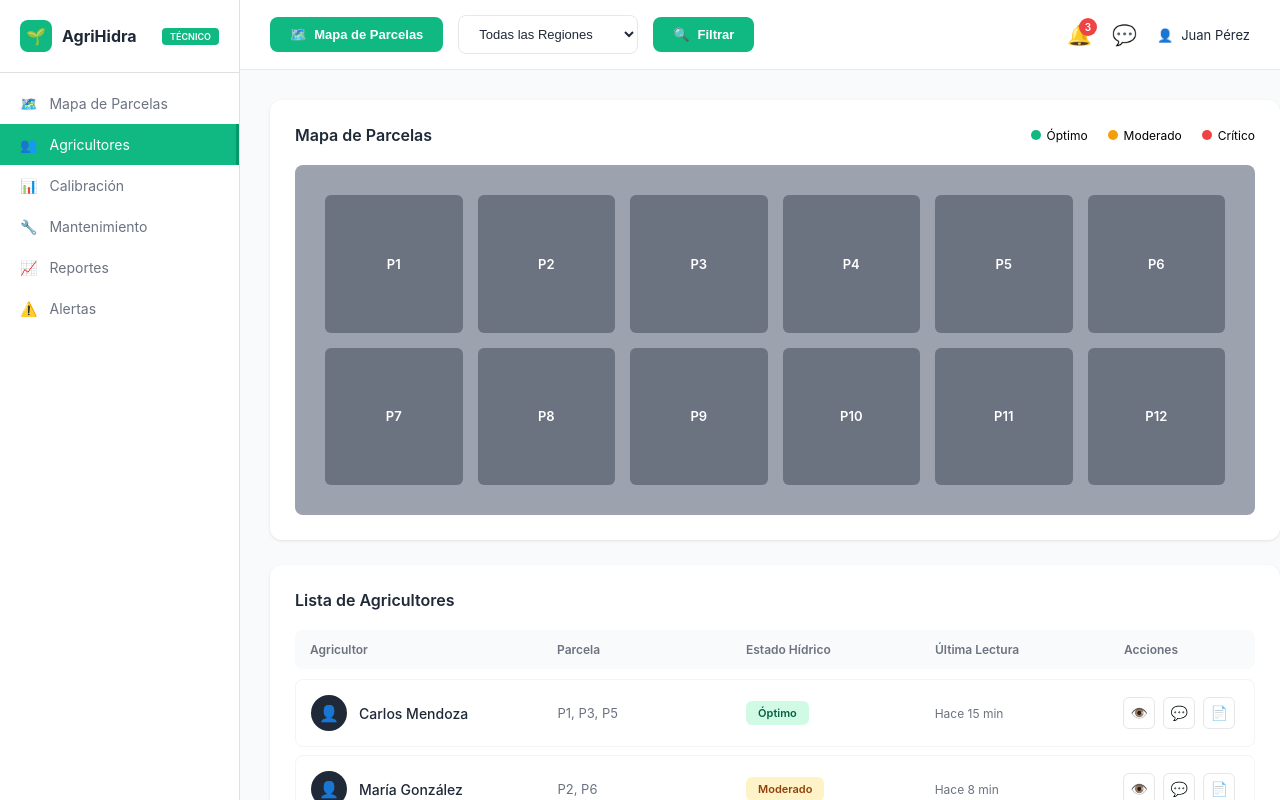
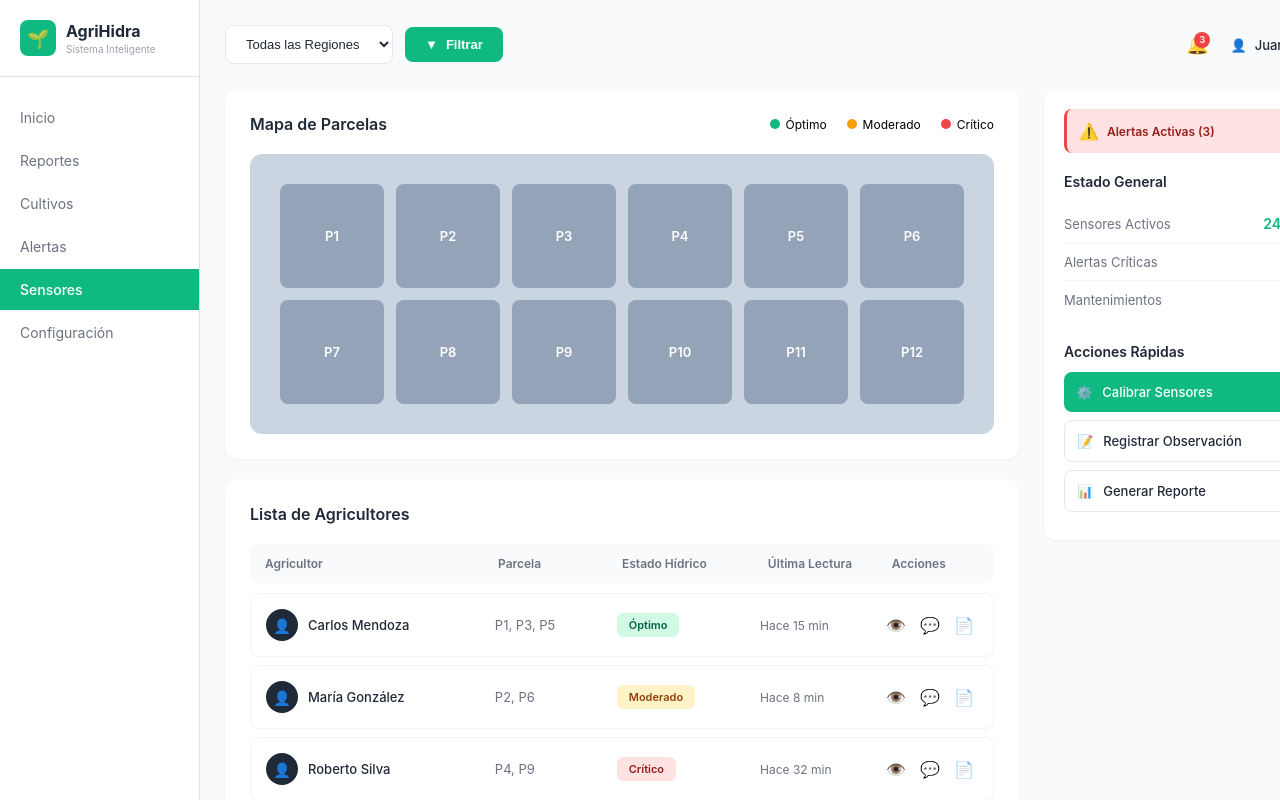
Before and after one commit to Deiko-138/Trabajo_Grupal_IHC, a website: page pagina5.html in a window 1280 px wide. Drawn offline with Linux system fonts and the light colour scheme.

Commit message:
Update pagina5.html

```diff
--- a/pagina5.html
+++ b/pagina5.html
@@ -20,24 +20,26 @@
       }
 
       .sidebar {
-        width: 240px;
+        width: 200px;
         background: white;
         border-right: 1px solid #e0e0e0;
         display: flex;
         flex-direction: column;
+        padding: 20px 0;
       }
 
       .logo {
-        padding: 20px;
+        padding: 0 20px 20px 20px;
         display: flex;
         align-items: center;
         gap: 10px;
         border-bottom: 1px solid #e0e0e0;
+        margin-bottom: 10px;
       }
 
       .logo-icon {
-        width: 32px;
-        height: 32px;
+        width: 36px;
+        height: 36px;
         background: #10b981;
         border-radius: 8px;
         display: flex;
@@ -45,26 +47,18 @@
         justify-content: center;
         color: white;
         font-weight: bold;
+        font-size: 18px;
       }
 
       .logo-text h3 {
         font-size: 16px;
         color: #1f2937;
+        margin-bottom: 2px;
       }
 
       .logo-text p {
-        font-size: 11px;
-        color: #6b7280;
-      }
-
-      .logo-badge {
-        background: #10b981;
-        color: white;
-        padding: 3px 8px;
-        border-radius: 4px;
-        font-size: 9px;
-        font-weight: 600;
-        margin-left: auto;
+        font-size: 10px;
+        color: #9ca3af;
       }
 
       .menu {
@@ -74,13 +68,11 @@
 
       .menu-item {
         padding: 12px 20px;
-        display: flex;
-        align-items: center;
-        gap: 12px;
         color: #6b7280;
         cursor: pointer;
         transition: all 0.2s;
         font-size: 14px;
+        margin-bottom: 2px;
       }
 
       .menu-item:hover {
@@ -91,47 +83,32 @@
       .menu-item.active {
         background: #10b981;
         color: white;
-        border-right: 3px solid #059669;
+        font-weight: 500;
       }
 
       .main-content {
         flex: 1;
         overflow-y: auto;
         background: #f9fafb;
+        display: flex;
       }
 
-      .header {
-        background: white;
-        padding: 15px 30px;
-        border-bottom: 1px solid #e5e7eb;
+      .content-wrapper {
+        flex: 1;
+        padding: 25px;
+      }
+
+      .header-bar {
         display: flex;
         justify-content: space-between;
         align-items: center;
+        margin-bottom: 25px;
       }
 
       .header-left {
         display: flex;
         align-items: center;
-        gap: 15px;
-      }
-
-      .btn-map {
-        background: #10b981;
-        color: white;
-        padding: 10px 20px;
-        border-radius: 8px;
-        border: none;
-        font-size: 13px;
-        font-weight: 600;
-        cursor: pointer;
-        display: flex;
-        align-items: center;
-        gap: 8px;
-        transition: all 0.2s;
-      }
-
-      .btn-map:hover {
-        background: #059669;
+        gap: 12px;
       }
 
       .filter-dropdown {
@@ -142,7 +119,7 @@
         color: #1f2937;
         background: white;
         cursor: pointer;
-        min-width: 180px;
+        min-width: 150px;
       }
 
       .btn-filter {
@@ -159,34 +136,49 @@
         gap: 8px;
       }
 
+      .btn-filter:hover {
+        background: #059669;
+      }
+
       .header-right {
         display: flex;
         align-items: center;
-        gap: 20px;
+        gap: 15px;
       }
 
       .notifications {
         position: relative;
         cursor: pointer;
+        width: 36px;
+        height: 36px;
+        display: flex;
+        align-items: center;
+        justify-content: center;
+        border-radius: 8px;
+        transition: background 0.2s;
+      }
+
+      .notifications:hover {
+        background: #f3f4f6;
       }
 
       .notification-icon {
-        font-size: 20px;
+        font-size: 18px;
       }
 
       .notification-badge {
         position: absolute;
-        top: -5px;
-        right: -5px;
+        top: 5px;
+        right: 5px;
         background: #ef4444;
         color: white;
         border-radius: 50%;
-        width: 18px;
-        height: 18px;
+        width: 16px;
+        height: 16px;
         display: flex;
         align-items: center;
         justify-content: center;
-        font-size: 10px;
+        font-size: 9px;
         font-weight: 600;
       }
 
@@ -196,15 +188,12 @@
         gap: 8px;
         font-size: 13px;
         color: #1f2937;
-      }
-
-      .content {
-        padding: 30px;
+        font-weight: 500;
       }
 
       .content-grid {
         display: grid;
-        grid-template-columns: 1fr 350px;
+        grid-template-columns: 1fr 280px;
         gap: 25px;
       }
 
@@ -212,7 +201,8 @@
         background: white;
         padding: 25px;
         border-radius: 12px;
-        box-shadow: 0 1px 3px rgba(0, 0, 0, 0.1);
+        box-shadow: 0 1px 3px rgba(0, 0, 0, 0.05);
+        margin-bottom: 20px;
       }
 
       .section-header {
@@ -257,18 +247,18 @@
       }
 
       .map-container {
-        background: #9ca3af;
-        border-radius: 8px;
+        background: #cbd5e1;
+        border-radius: 12px;
         padding: 30px;
         display: grid;
         grid-template-columns: repeat(6, 1fr);
-        gap: 15px;
-        min-height: 350px;
+        gap: 12px;
+        min-height: 280px;
       }
 
       .parcel {
-        background: #6b7280;
-        border-radius: 6px;
+        background: #94a3b8;
+        border-radius: 8px;
         display: flex;
         align-items: center;
         justify-content: center;
@@ -282,15 +272,14 @@
 
       .parcel:hover {
         transform: scale(1.05);
-        box-shadow: 0 4px 6px rgba(0, 0, 0, 0.2);
+        box-shadow: 0 4px 6px rgba(0, 0, 0, 0.15);
       }
 
       .farmers-section {
         background: white;
         padding: 25px;
         border-radius: 12px;
-        box-shadow: 0 1px 3px rgba(0, 0, 0, 0.1);
-        margin-top: 25px;
+        box-shadow: 0 1px 3px rgba(0, 0, 0, 0.05);
       }
 
       .farmers-table {
@@ -300,7 +289,7 @@
 
       .table-header {
         display: grid;
-        grid-template-columns: 2fr 1.5fr 1.5fr 1.5fr 1fr;
+        grid-template-columns: 2fr 1fr 1.2fr 1fr 0.8fr;
         gap: 15px;
         padding: 12px 15px;
         background: #f9fafb;
@@ -313,7 +302,7 @@
 
       .table-row {
         display: grid;
-        grid-template-columns: 2fr 1.5fr 1.5fr 1.5fr 1fr;
+        grid-template-columns: 2fr 1fr 1.2fr 1fr 0.8fr;
         gap: 15px;
         padding: 15px;
         background: white;
@@ -332,23 +321,23 @@
       .farmer-info {
         display: flex;
         align-items: center;
-        gap: 12px;
+        gap: 10px;
       }
 
       .farmer-avatar {
-        width: 36px;
-        height: 36px;
+        width: 32px;
+        height: 32px;
         background: #1f2937;
         border-radius: 50%;
         display: flex;
         align-items: center;
         justify-content: center;
         color: white;
-        font-size: 16px;
+        font-size: 14px;
       }
 
       .farmer-name {
-        font-size: 14px;
+        font-size: 13px;
         font-weight: 500;
         color: #1f2937;
       }
@@ -388,37 +377,56 @@
 
       .actions {
         display: flex;
-        gap: 8px;
+        gap: 6px;
       }
 
       .action-btn {
-        width: 32px;
-        height: 32px;
+        width: 28px;
+        height: 28px;
         border-radius: 6px;
-        border: 1px solid #e5e7eb;
-        background: white;
+        border: none;
+        background: transparent;
         display: flex;
         align-items: center;
         justify-content: center;
         cursor: pointer;
         transition: all 0.2s;
-        font-size: 14px;
+        font-size: 16px;
+        color: #6b7280;
       }
 
       .action-btn:hover {
-        background: #f9fafb;
-        border-color: #10b981;
+        background: #f3f4f6;
+        color: #1f2937;
       }
 
       .sidebar-right {
         background: white;
-        padding: 25px;
+        padding: 20px;
         border-radius: 12px;
-        box-shadow: 0 1px 3px rgba(0, 0, 0, 0.1);
+        box-shadow: 0 1px 3px rgba(0, 0, 0, 0.05);
+        height: fit-content;
+      }
+
+      .alert-banner-right {
+        background: #fee2e2;
+        padding: 12px;
+        border-radius: 8px;
+        border-left: 3px solid #ef4444;
+        margin-bottom: 20px;
+        display: flex;
+        align-items: center;
+        gap: 8px;
+      }
+
+      .alert-title-right {
+        font-size: 12px;
+        font-weight: 600;
+        color: #991b1b;
       }
 
       .status-section {
-        margin-bottom: 30px;
+        margin-bottom: 25px;
       }
 
       .status-title {
@@ -432,7 +440,7 @@
         display: flex;
         justify-content: space-between;
         align-items: center;
-        padding: 12px 0;
+        padding: 10px 0;
         border-bottom: 1px solid #f3f4f6;
       }
 
@@ -462,14 +470,14 @@
       }
 
       .quick-actions {
-        margin-top: 25px;
+        margin-top: 20px;
       }
 
       .quick-actions-title {
         font-size: 14px;
         font-weight: 600;
         color: #1f2937;
-        margin-bottom: 15px;
+        margin-bottom: 12px;
       }
 
       .action-card {
@@ -477,7 +485,7 @@
         background: #10b981;
         color: white;
         border-radius: 8px;
-        margin-bottom: 10px;
+        margin-bottom: 8px;
         cursor: pointer;
         transition: all 0.2s;
         display: flex;
@@ -502,26 +510,6 @@
         background: #f9fafb;
         border-color: #10b981;
       }
-
-      .alert-banner-right {
-        background: #fee2e2;
-        padding: 12px;
-        border-radius: 8px;
-        border-left: 3px solid #ef4444;
-        margin-bottom: 20px;
-      }
-
-      .alert-title-right {
-        font-size: 12px;
-        font-weight: 600;
-        color: #991b1b;
-        margin-bottom: 4px;
-      }
-
-      .alert-count {
-        font-size: 11px;
-        color: #7f1d1d;
-      }
     </style>
   </head>
   <body>
@@ -530,44 +518,23 @@
         <div class="logo-icon">🌱</div>
         <div class="logo-text">
           <h3>AgriHidra</h3>
+          <p>Sistema Inteligente</p>
         </div>
-        <div class="logo-badge">TÉCNICO</div>
       </div>
       <div class="menu">
-  <div class="menu-item" data-page="inicio">
-    <span>🗺️</span>
-    Mapa de Parcelas
-  </div>
-  <div class="menu-item active" data-page="agricultores">
-    <span>👥</span>
-    Agricultores
-  </div>
-  <div class="menu-item" data-page="reportes">
-    <span>📊</span>
-    Calibración
-  </div>
-  <div class="menu-item" data-page="cultivos">
-    <span>🔧</span>
-    Mantenimiento
-  </div>
-  <div class="menu-item" data-page="alertas">
-    <span>📈</span>
-    Reportes
-  </div>
-  <div class="menu-item" data-page="sensores">
-    <span>⚠️</span>
-    Alertas
-  </div>
+        <div class="menu-item" data-page="inicio">Inicio</div>
+        <div class="menu-item" data-page="reportes">Reportes</div>
+        <div class="menu-item" data-page="cultivos">Cultivos</div>
+        <div class="menu-item" data-page="alertas">Alertas</div>
+        <div class="menu-item active" data-page="sensores">Sensores</div>
+        <div class="menu-item" data-page="configuracion">Configuración</div>
       </div>
     </div>
 
     <div class="main-content">
-      <div class="header">
+      <div class="content-wrapper">
+        <div class="header-bar">
           <div class="header-left">
-          <button class="btn-map">
-            <span>🗺️</span>
-            Mapa de Parcelas
-          </button>
             <select class="filter-dropdown">
               <option>Todas las Regiones</option>
               <option>Región Norte</option>
@@ -576,7 +543,7 @@
               <option>Región Oeste</option>
             </select>
             <button class="btn-filter">
-            <span>🔍</span>
+              <span>▼</span>
               Filtrar
             </button>
           </div>
@@ -585,9 +552,6 @@
               <span class="notification-icon">🔔</span>
               <div class="notification-badge">3</div>
             </div>
-          <div class="notifications">
-            <span class="notification-icon">💬</span>
-          </div>
             <div class="user-info">
               <span>👤</span>
               <span>Juan Pérez</span>
@@ -595,7 +559,6 @@
           </div>
         </div>
 
-      <div class="content">
         <div class="content-grid">
           <div>
             <div class="map-section">
@@ -700,7 +663,8 @@
 
           <div class="sidebar-right">
             <div class="alert-banner-right">
-              <div class="alert-title-right">⚠️ Alertas Activas (3)</div>
+              <span>⚠️</span>
+              <div class="alert-title-right">Alertas Activas (3)</div>
             </div>
 
             <div class="status-section">
@@ -738,25 +702,25 @@
         </div>
       </div>
     </div>
+
     <script>
       // Configuración de páginas
       const pages = {
-        'inicio': 'index.html',
-        'agricultores': 'pagina4.html',
-        'reportes': 'pagina2.html',
-        'cultivos': 'pagina5.html',
-        'alertas': 'pagina3.html',
-        'sensores': 'pagina6.html'
+        inicio: "index.html",
+        reportes: "pagina2.html",
+        cultivos: "pagina5.html",
+        alertas: "pagina3.html",
+        sensores: "pagina4.html",
+        configuracion: "pagina6.html",
       };
 
       // Navegación entre páginas
-    document.addEventListener('DOMContentLoaded', function() {
-        const menuItems = document.querySelectorAll('.menu-item');
+      document.addEventListener("DOMContentLoaded", function () {
+        const menuItems = document.querySelectorAll(".menu-item");
 
-        menuItems.forEach(item => {
-            item.style.cursor = 'pointer';
-            item.addEventListener('click', function() {
-                const page = this.getAttribute('data-page');
+        menuItems.forEach((item) => {
+          item.addEventListener("click", function () {
+            const page = this.getAttribute("data-page");
             if (pages[page]) {
               window.location.href = pages[page];
             }
```
Lines whose indentation alone changed are shown as unchanged.
